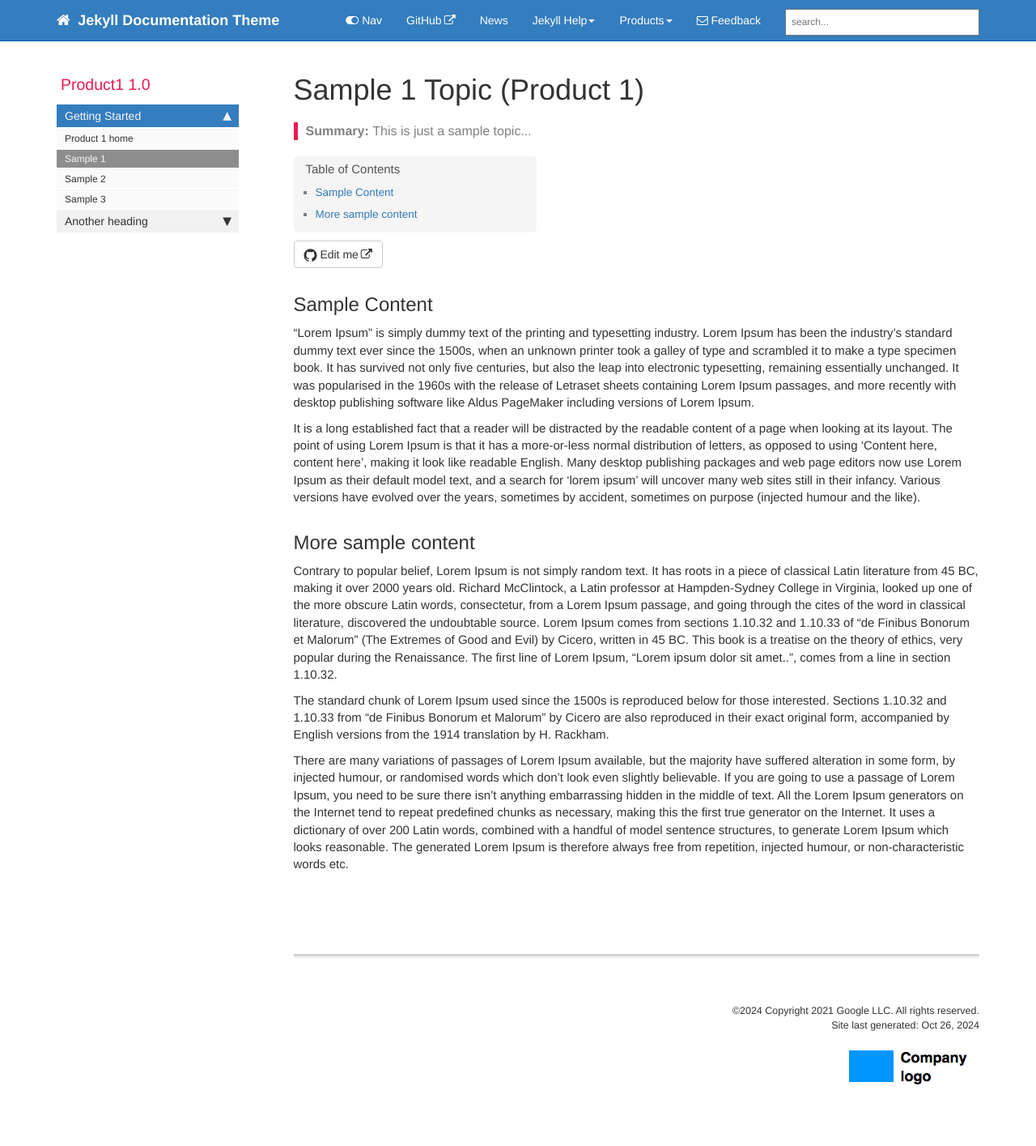
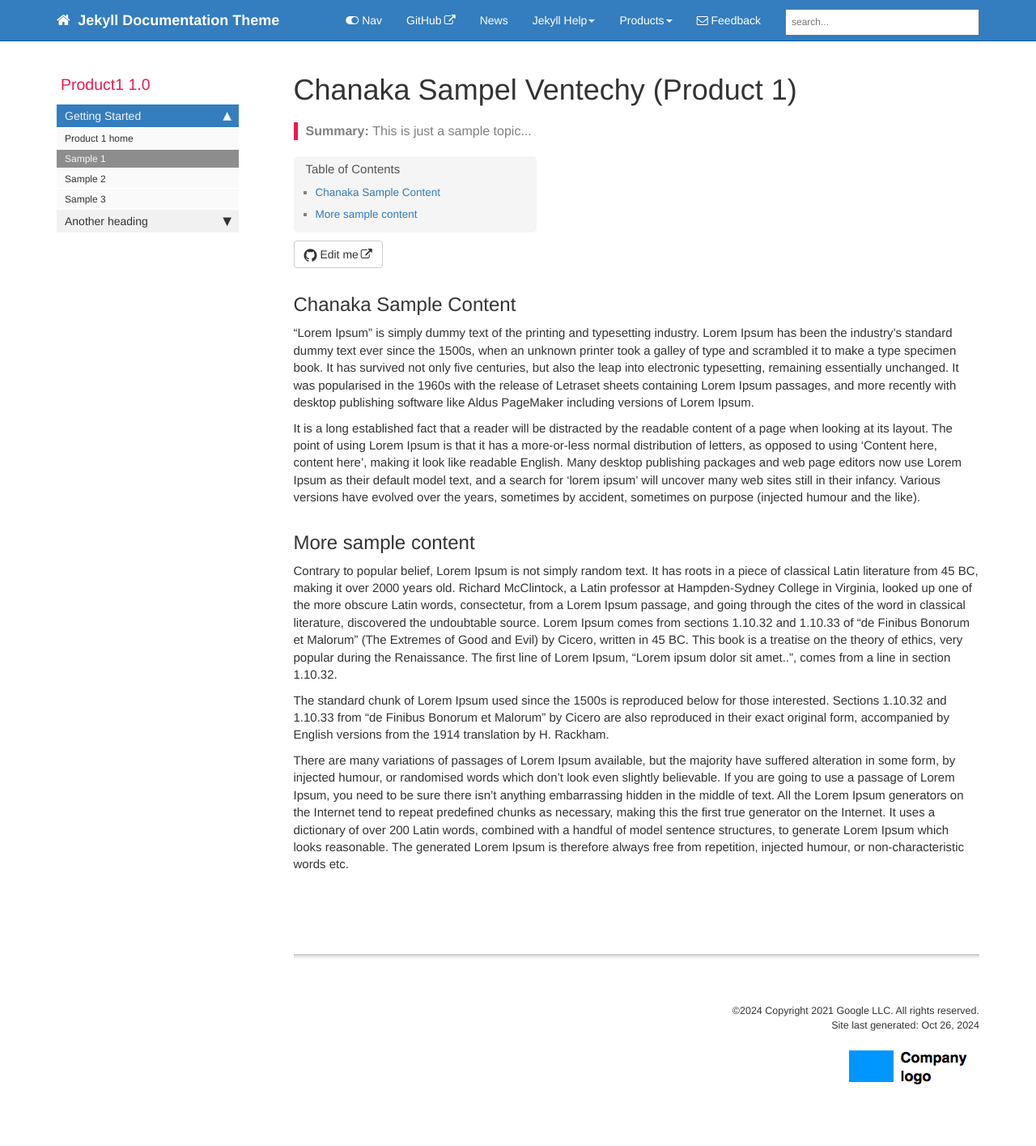
Before and after one commit to chanakavp/Ventechy, a Jekyll site: the page built from pages/product1/p1_sample1.md, in a window 1280 px wide. Shown: the whole page at 81% size. Built offline with Jekyll 4.4.1, drawn with Linux system fonts in a browser that asks for light colours; comment, search, counter and statistics services are not loaded.

Commit message:
Update p1_sample1.md
test

```diff
--- a/pages/product1/p1_sample1.md
+++ b/pages/product1/p1_sample1.md
@@ -1,5 +1,5 @@
 ---
-title: Sample 1 Topic (Product 1)
+title: Chanaka Sampel Ventechy (Product 1)
 keywords: sample
 summary: "This is just a sample topic..."
 sidebar: product1_sidebar
@@ -7,7 +7,7 @@ permalink: p1_sample1.html
 folder: product1
 ---
 
-## Sample Content
+## Chanaka Sample Content
 
 "Lorem Ipsum" is simply dummy text of the printing and typesetting industry. Lorem Ipsum has been the industry's standard dummy text ever since the 1500s, when an unknown printer took a galley of type and scrambled it to make a type specimen book. It has survived not only five centuries, but also the leap into electronic typesetting, remaining essentially unchanged. It was popularised in the 1960s with the release of Letraset sheets containing Lorem Ipsum passages, and more recently with desktop publishing software like Aldus PageMaker including versions of Lorem Ipsum.
 
```
